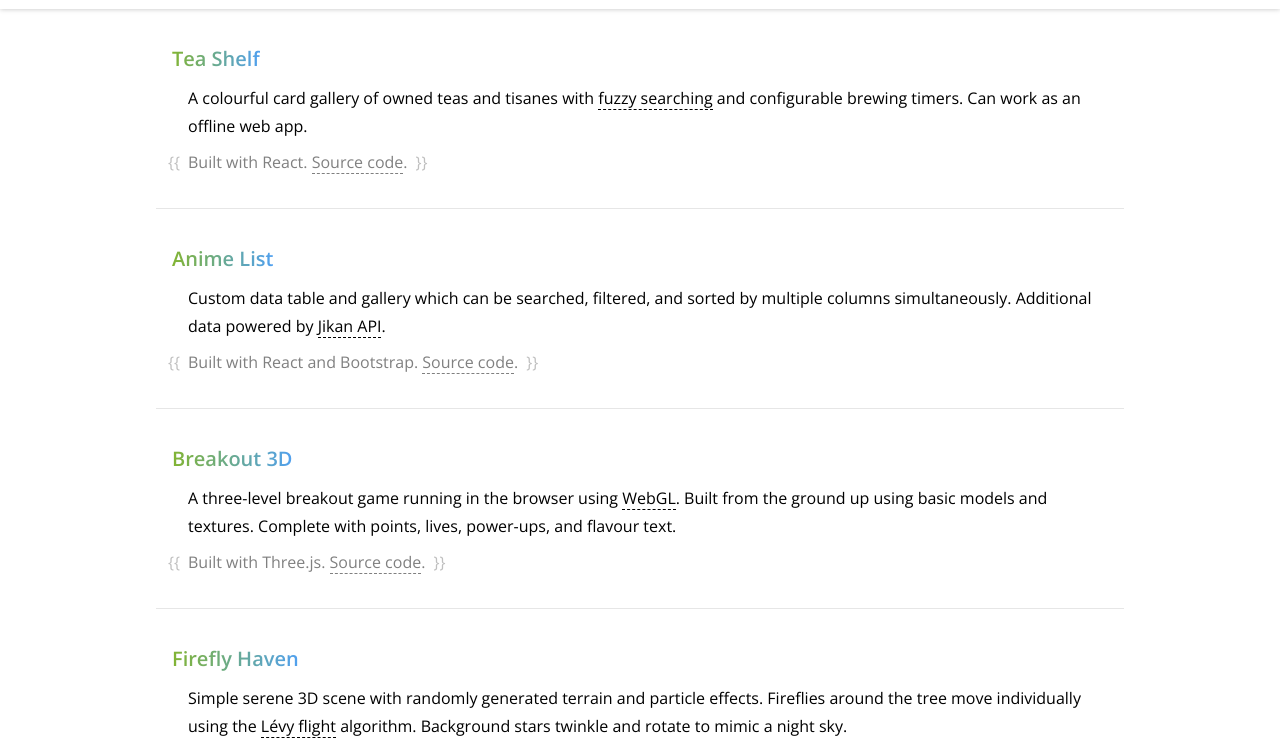
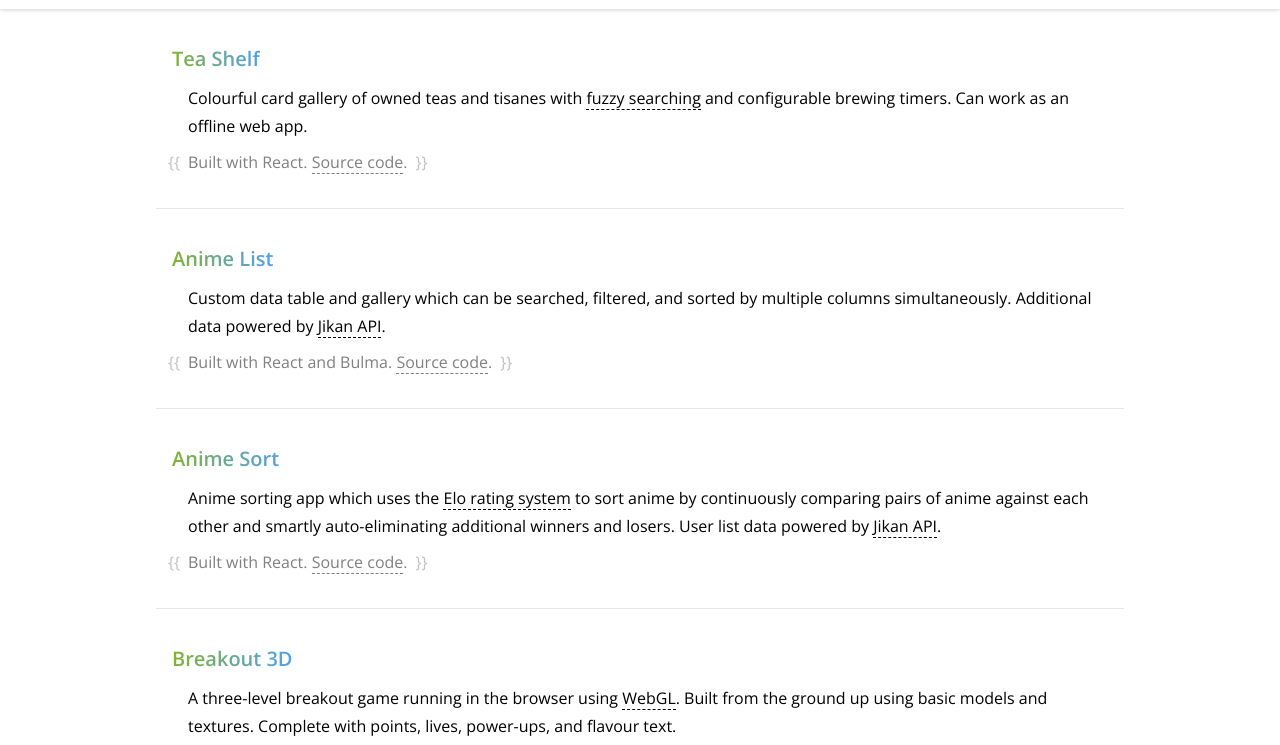
Before and after one commit to fncombo/fncombo, a plain HTML site: page index.html in a window 1280 px wide. Shown: the part 51-796 px from the top of the page. Drawn offline with nearby package versions, Linux system fonts and the light colour scheme.

Commit message:
Add anime sort

```diff
--- a/index.html
+++ b/index.html
@@ -214,15 +214,20 @@ p {
     <div class="content">
 
         <h2><a href="https://tea.fncombo.me">Tea Shelf</a></h2>
-        <p>A colourful card gallery of owned teas and tisanes with <a href="https://en.wikipedia.org/wiki/Approximate_string_matching" target="_blank">fuzzy searching</a> and configurable brewing timers. Can work as an offline web app.</p>
+        <p>Colourful card gallery of owned teas and tisanes with <a href="https://en.wikipedia.org/wiki/Approximate_string_matching" target="_blank">fuzzy searching</a> and configurable brewing timers. Can work as an offline web app.</p>
         <p class="build">Built with React. <a href="https://github.com/fncombo/fntea" target="_blank">Source code</a>.</p>
 
         <hr>
 
         <h2><a href="https://anime.fncombo.me">Anime List</a></h2>
         <p>Custom data table and gallery which can be searched, filtered, and sorted by multiple columns simultaneously. Additional data powered by <a href="http://jikan.moe" target="_blank">Jikan API</a>.</p>
-        <p class="build">Built with React and Bootstrap. <a href="https://github.com/fncombo/fnanime" target="_blank">Source code</a>.</p>
+        <p class="build">Built with React and Bulma. <a href="https://github.com/fncombo/fnanime" target="_blank">Source code</a>.</p>
 
+        <hr>
+
+        <h2><a href="https://animesort.fncombo.me">Anime Sort</a></h2>
+        <p>Anime sorting app which uses the <a href="https://en.wikipedia.org/wiki/Elo_rating_system" target="_blank">Elo rating system</a> to sort anime by continuously comparing pairs of anime against each other and smartly auto-eliminating additional winners and losers. User list data powered by <a href="http://jikan.moe" target="_blank">Jikan API</a>.</p>
+        <p class="build">Built with React. <a href="https://github.com/fncombo/anime-sort" target="_blank">Source code</a>.</p>
 
         <hr>
 
@@ -230,13 +235,11 @@ p {
         <p>A three-level breakout game running in the browser using <a href="https://developer.mozilla.org/en-US/docs/Web/API/WebGL_API" target="_blank">WebGL</a>. Built from the ground up using basic models and textures. Complete with points, lives, power-ups, and flavour text.</p>
         <p class="build">Built with Three.js. <a href="https://github.com/fncombo/breakout-3d" target="_blank">Source code</a>.</p>
 
-
         <hr>
 
         <h2><a href="https://fireflies.fncombo.me">Firefly Haven</a></h2>
         <p>Simple serene 3D scene with randomly generated terrain and particle effects. Fireflies around the tree move individually using the <a href="https://en.wikipedia.org/wiki/L%C3%A9vy_flight" target="_blank">L&eacute;vy flight</a> algorithm. Background stars twinkle and rotate to mimic a night sky.</p>
         <p class="build">Built with Three.js. <a href="https://github.com/fncombo/fnfireflies" target="_blank">Source code</a></p>
-
 
         <hr>
 
```
